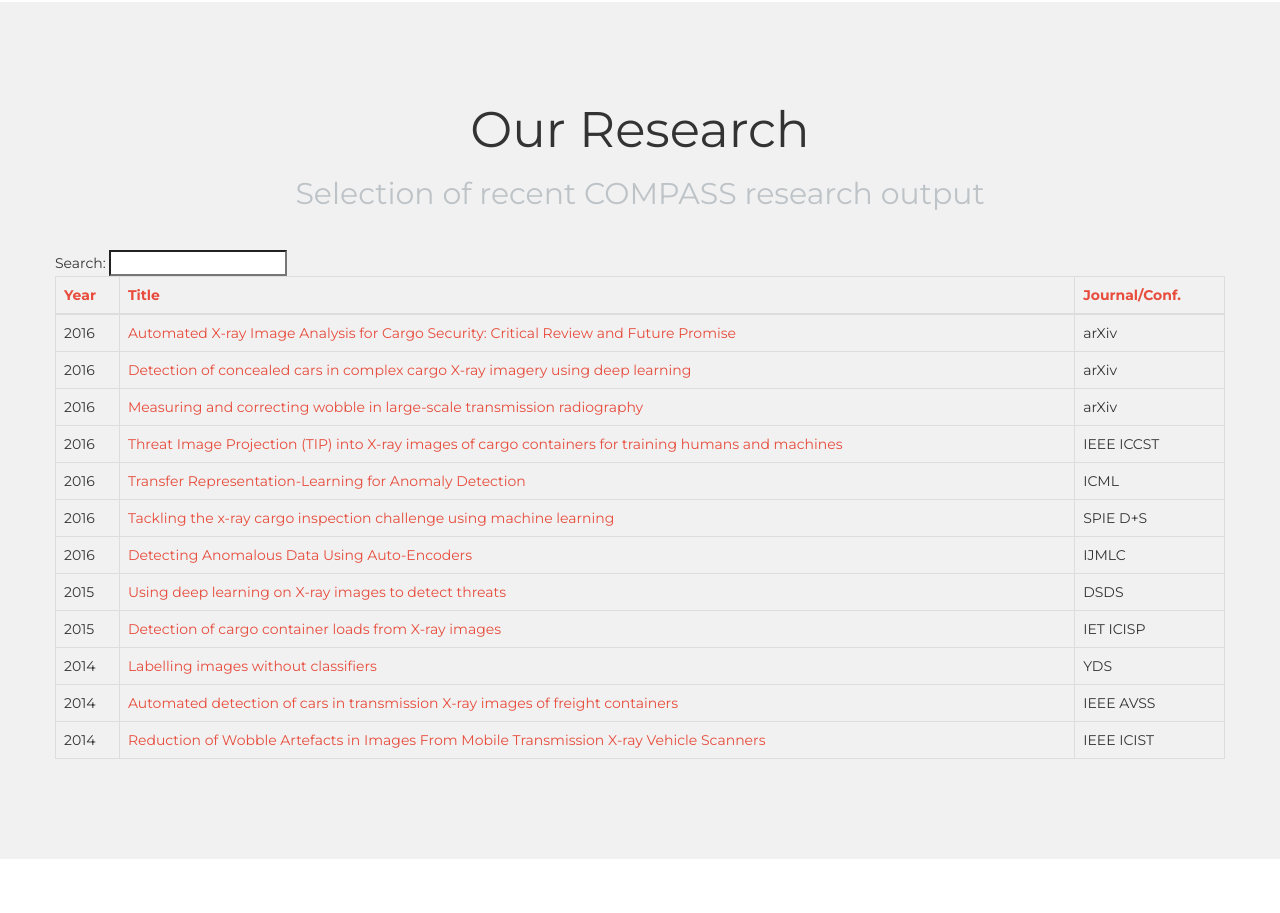
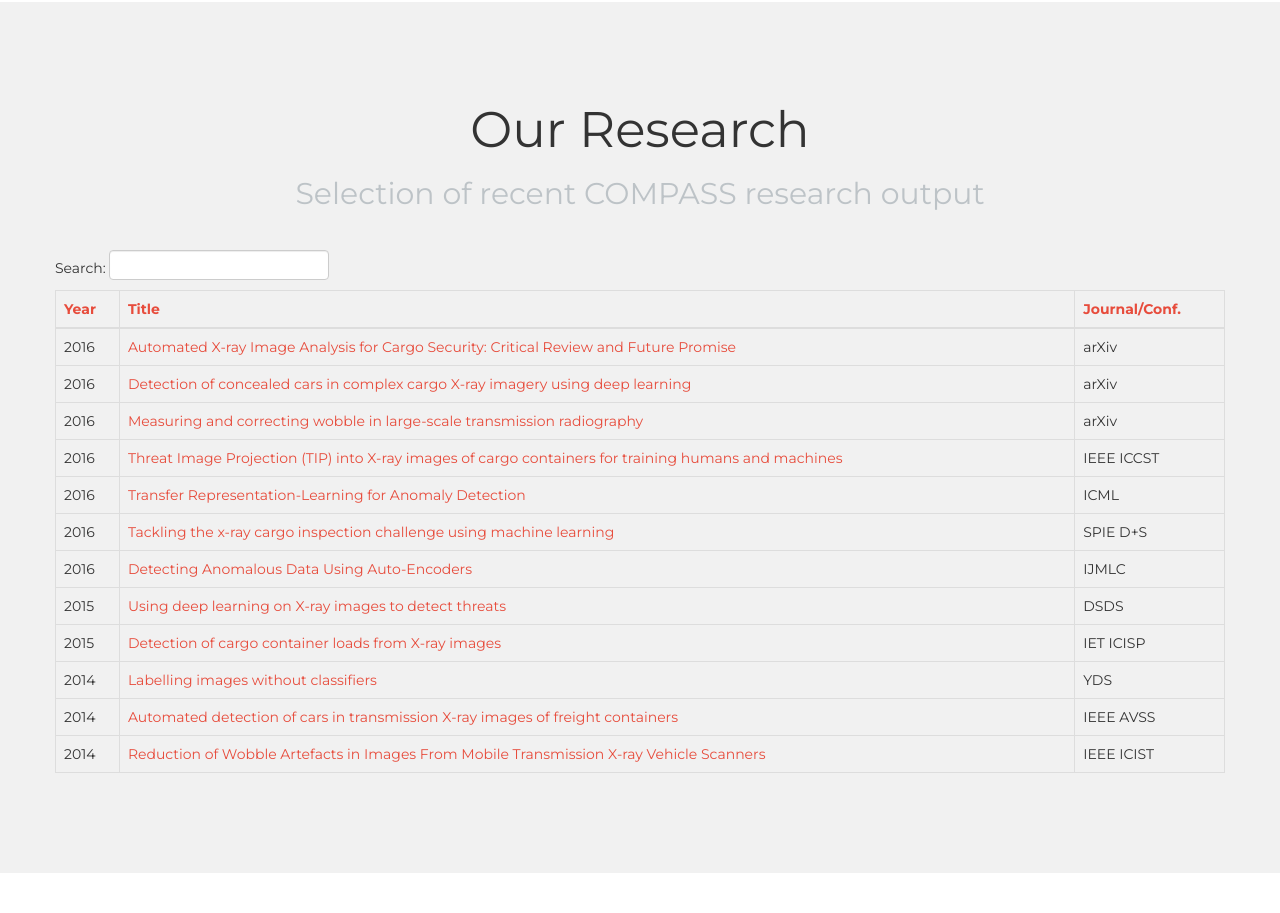
Before and after one commit to GriffinLab/website-compass, a PHP site: page / in a window 1280 px wide. Shown: the part 1723-2636 px from the top of the page. Run offline with PHP 8.4, Linux system fonts and the light colour scheme.

Commit message:
Nicer search box

```diff
--- a/assets/css/main.css
+++ b/assets/css/main.css
@@ -20,6 +20,27 @@ a {
 a:hover {
   color: #e76c3c;
 }
+
+#dynatable-query-search-publications{
+    box-shadow: rgba(0, 0, 0, 0.0745098) 0px 1px 1px 0px inset;
+    box-sizing: content-box;
+    color: rgb(85, 85, 85);
+    height: 20px;
+    vertical-align: middle;
+    width: 206px;
+    column-rule-color: rgb(85, 85, 85);
+    perspective-origin: 110px 15px;
+    transform-origin: 110px 15px;
+    border: 1px solid rgb(204, 204, 204);
+    border-radius: 4px 4px 4px 4px;
+    font: normal normal normal normal 14px / 20px "Helvetica Neue", Helvetica, Arial, sans-serif;
+    margin: 0px 0px 10px;
+    outline: rgb(85, 85, 85) none 0px;
+    padding: 4px 6px;
+    transition: border 0.2s linear 0s, box-shadow 0.2s linear 0s;
+}
+
+
 .row {
   padding: 80px 0px;
 }
--- a/index.php
+++ b/index.php
@@ -271,6 +271,7 @@
 </table>
 </div>
 
+
 <script>
   $('#publications').dynatable({
     features: {
```
